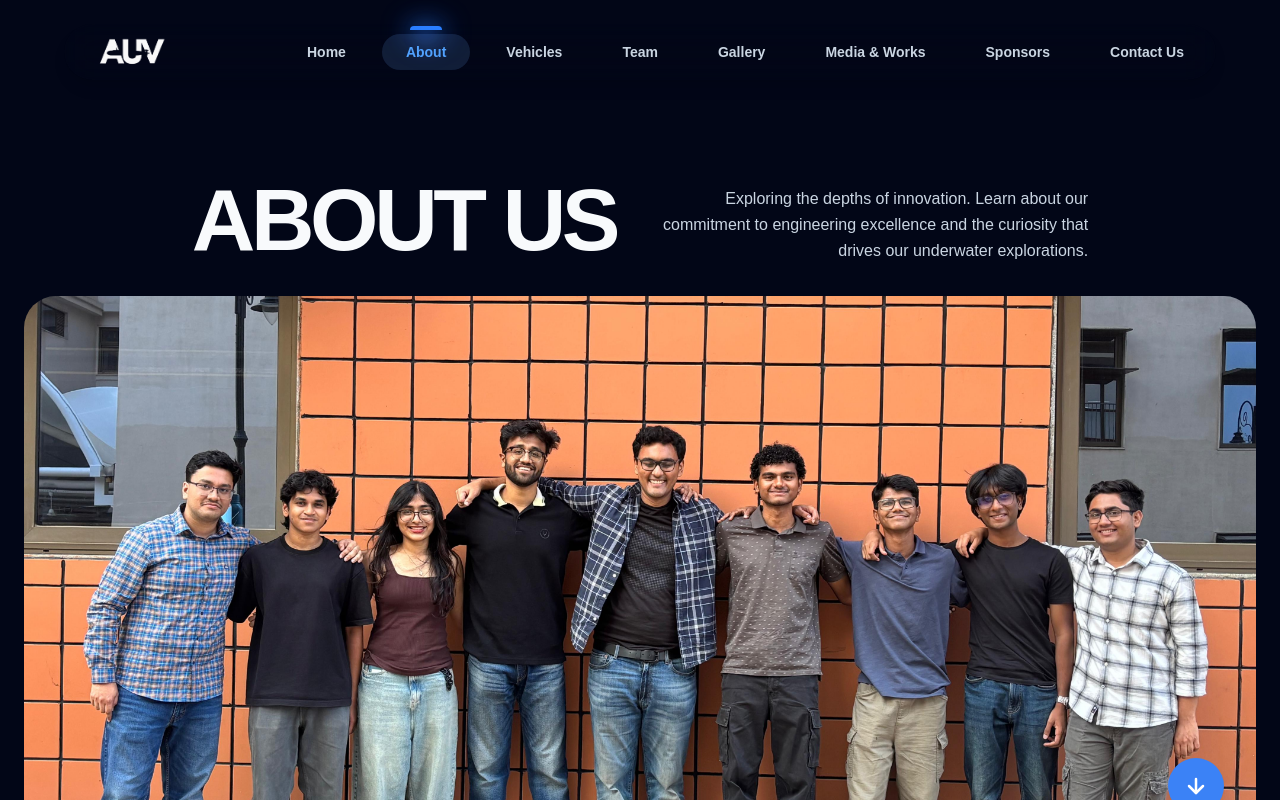
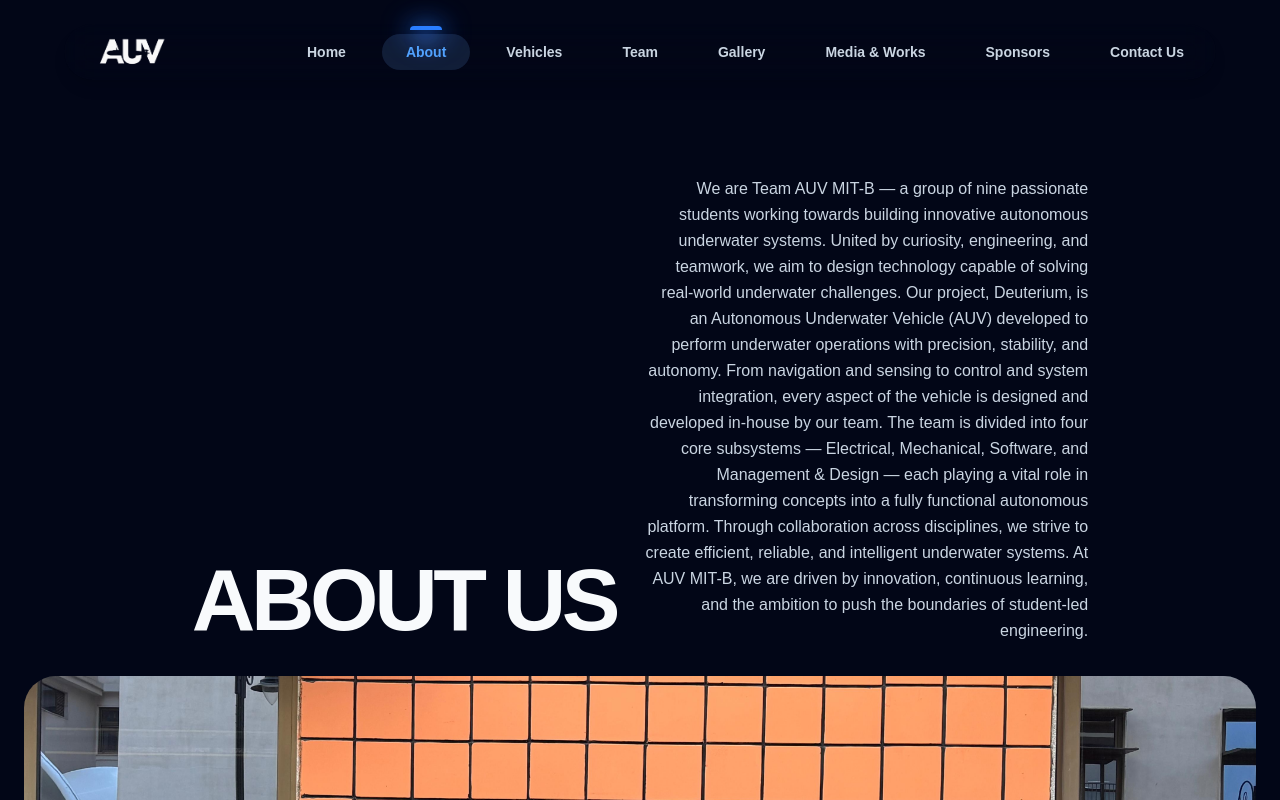
Before and after one commit to MITB-AUVTeam/teamWebsite, a React (Vite) app: page /about in a window 1280 px wide. Shown: the top 800 px of the page. Built offline with nearby package versions, Linux system fonts and the light colour scheme.

Commit message:
updated about page

```diff
--- a/src/pages/AboutPage.tsx
+++ b/src/pages/AboutPage.tsx
@@ -19,7 +19,15 @@ export function AboutPage() {
             About Us
           </h1>
           <p className="text-slate-300 max-w-md md:text-right text-sm md:text-base leading-relaxed">
-            Exploring the depths of innovation. Learn about our commitment to engineering excellence and the curiosity that drives our underwater explorations.
+           We are Team AUV MIT-B — a group of nine passionate students working towards building innovative autonomous underwater systems. United by curiosity, engineering, and teamwork, we aim to design technology capable of solving real-world underwater challenges.
+
+Our project, Deuterium, is an Autonomous Underwater Vehicle (AUV) developed to perform underwater operations with precision, stability, and autonomy. From navigation and sensing to control and system integration, every aspect of the vehicle is designed and developed in-house by our team.
+
+The team is divided into four core subsystems — Electrical, Mechanical, Software, and Management & Design — each playing a vital role in transforming concepts into a fully functional autonomous platform. Through collaboration across disciplines, we strive to create efficient, reliable, and intelligent underwater systems.
+
+At AUV MIT-B, we are driven by innovation, continuous learning, and the ambition to push the boundaries of student-led engineering.
+
+
           </p>
         </motion.div>
       </section>
```
